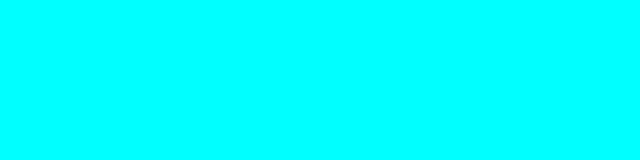
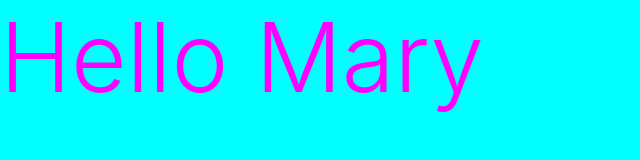
Before and after one commit to Mary-Guerrero/Mary_Guerrero, a plain HTML site: page index.html in a window 1280 px wide. Shown: the whole page, without its empty margins (0-640 px from the left). Drawn offline with nearby package versions, Linux system fonts and the light colour scheme.

```diff
--- a/css/style.css
+++ b/css/style.css
@@ -2,3 +2,4 @@
 /* CSS Document */
 
 body {background-color: aqua; }
+.display-1 {color:fuchsia; }
--- a/index.html
+++ b/index.html
@@ -25,7 +25,7 @@
   <![endif]-->
 
   <!-- Add your site or application content here -->
-
+ <div class="display-1">Hello Mary</div>
   <script src="js/vendor/modernizr-3.7.1.min.js"></script>
   <script src="https://code.jquery.com/jquery-3.3.1.min.js" integrity="sha256-FgpCb/KJQlLNfOu91ta32o/NMZxltwRo8QtmkMRdAu8=" crossorigin="anonymous"></script>
   <script>window.jQuery || document.write('<script src="js/vendor/jquery-3.3.1.min.js"><\/script>')</script>
```
